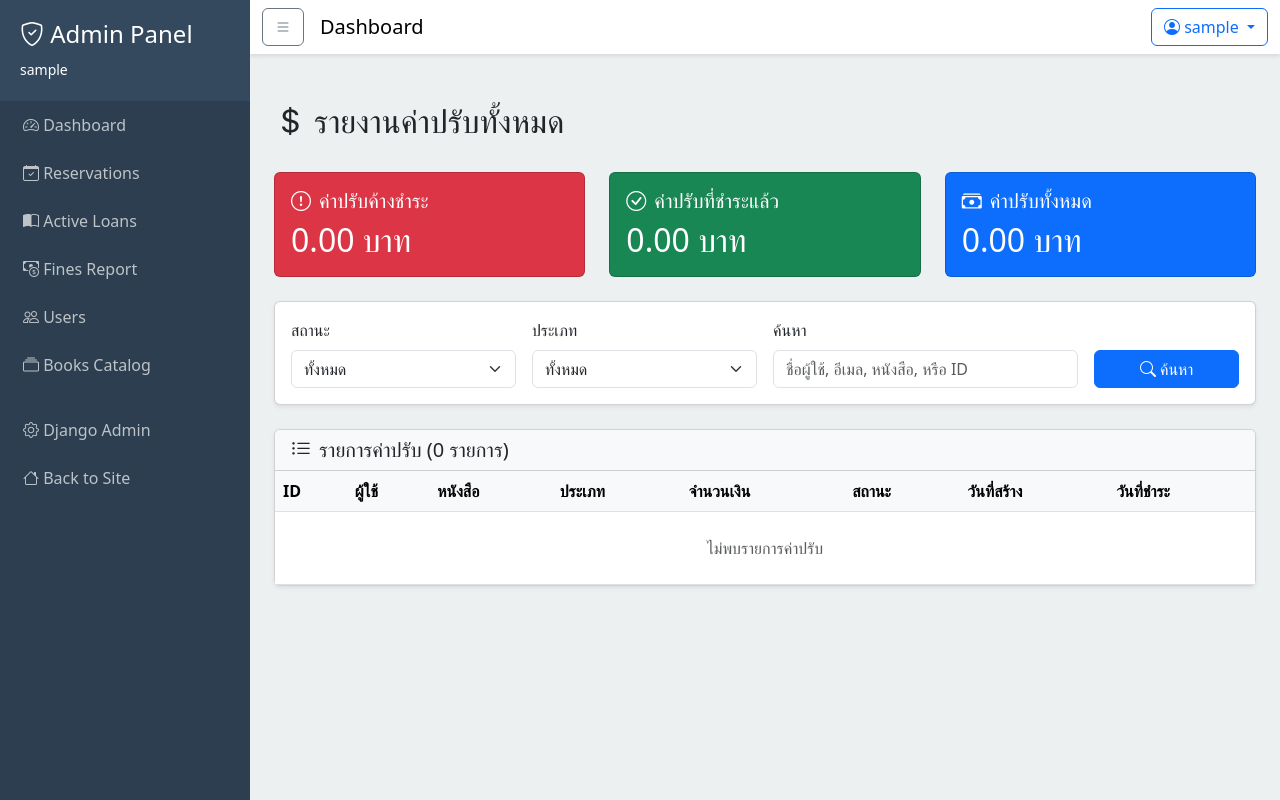
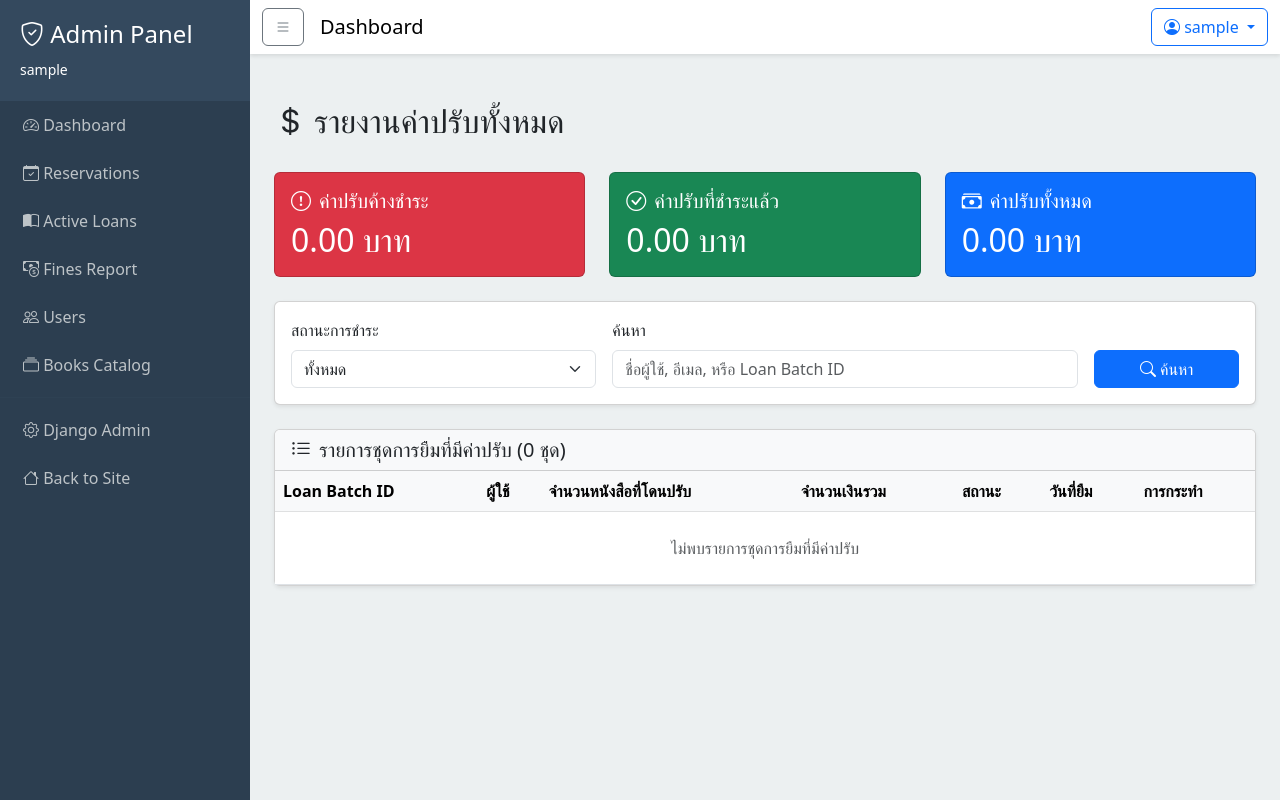
Before and after one commit to fair1998/digital-library, a Django app: page /my-fines/fines/ in a window 1280 px wide. Run offline with Django 4.2, Linux system fonts and the light colour scheme; the visitor is signed in with stand-in values (Sample User, id 1); data comes from the database, SQL or seed files in the repository; data that the repository does not hold is empty.

Commit message:
Add loan batch fines detail view and update admin report with batch information

```diff
--- a/fines/urls.py
+++ b/fines/urls.py
@@ -9,4 +9,5 @@ urlpatterns = [
 
     # Admin views
     path('fines/', views.admin_fines_report_view, name='admin_report'),
+    path('fines/batch/<int:batch_id>/', views.loan_batch_fines_detail_view, name='batch_detail'),
 ]
--- a/fines/views.py
+++ b/fines/views.py
@@ -1,7 +1,8 @@
-from django.shortcuts import render
+from django.shortcuts import render, get_object_or_404
 from django.contrib.auth.decorators import login_required, user_passes_test
-from django.db.models import Sum, Q
+from django.db.models import Sum, Q, Count
 from .models import Fine
+from loans.models import LoanBatch
 
 
 def is_staff(user):
@@ -40,53 +41,97 @@ def my_fines_view(request):
 @user_passes_test(is_staff)
 def admin_fines_report_view(request):
     """
-    Display all fines in the system for admin.
-    Admin can filter by status, type, and search by user or book.
+    Display loan batches with fines grouped by batch.
+    Admin can filter by payment status and search by user or loan batch ID.
     """
     # Get filter parameters
     status_filter = request.GET.get('status', 'all')
-    type_filter = request.GET.get('type', 'all')
     search_query = request.GET.get('search', '')
 
-    # Base query
-    fines = Fine.objects.select_related(
-        'loan_item__book__publisher',
-        'loan_item__loan_batch__user'
+    # Query loan batches that have fines
+    loan_batches = LoanBatch.objects.filter(
+        loan_items__fines__isnull=False
+    ).select_related(
+        'user'
     ).prefetch_related(
-        'loan_item__book__authors'
-    )
+        'loan_items__fines'
+    ).annotate(
+        total_fine_amount=Sum('loan_items__fines__amount'),
+        unpaid_fine_amount=Sum('loan_items__fines__amount', filter=Q(loan_items__fines__status='unpaid')),
+        paid_fine_amount=Sum('loan_items__fines__amount', filter=Q(loan_items__fines__status='paid')),
+        fine_count=Count('loan_items__fines', distinct=True)
+    ).distinct()
 
     # Apply filters
-    if status_filter and status_filter != 'all':
-        fines = fines.filter(status=status_filter)
-
-    if type_filter and type_filter != 'all':
-        fines = fines.filter(type=type_filter)
+    if status_filter == 'unpaid':
+        loan_batches = loan_batches.filter(loan_items__fines__status='unpaid').distinct()
+    elif status_filter == 'paid':
+        # Only show batches where all fines are paid
+        loan_batches = loan_batches.exclude(loan_items__fines__status='unpaid').distinct()
 
     if search_query:
-        q_filter = Q(loan_item__loan_batch__user__username__icontains=search_query)
-        q_filter |= Q(loan_item__loan_batch__user__email__icontains=search_query)
-        q_filter |= Q(loan_item__book__title__icontains=search_query)
-        # If search query is a number, also search by fine ID
+        q_filter = Q(user__username__icontains=search_query)
+        q_filter |= Q(user__email__icontains=search_query)
+        # If search query is a number, also search by batch ID
         if search_query.isdigit():
             q_filter |= Q(id=int(search_query))
-        fines = fines.filter(q_filter).distinct()
+        loan_batches = loan_batches.filter(q_filter).distinct()
 
-    fines = fines.order_by('-created_at')
+    loan_batches = loan_batches.order_by('-created_at')
 
-    # Calculate totals
-    total_unpaid = fines.filter(status='unpaid').aggregate(Sum('amount'))['amount__sum'] or 0
-    total_paid = fines.filter(status='paid').aggregate(Sum('amount'))['amount__sum'] or 0
-    total_all = fines.aggregate(Sum('amount'))['amount__sum'] or 0
+    # Add payment status flag for each batch
+    for batch in loan_batches:
+        batch.has_unpaid = batch.unpaid_fine_amount and batch.unpaid_fine_amount > 0
+        batch.is_fully_paid = not batch.has_unpaid
+
+    # Calculate totals across all fines
+    all_fines = Fine.objects.all()
+    total_unpaid = all_fines.filter(status='unpaid').aggregate(Sum('amount'))['amount__sum'] or 0
+    total_paid = all_fines.filter(status='paid').aggregate(Sum('amount'))['amount__sum'] or 0
+    total_all = all_fines.aggregate(Sum('amount'))['amount__sum'] or 0
 
     context = {
-        'fines': fines,
+        'loan_batches': loan_batches,
         'total_unpaid': total_unpaid,
         'total_paid': total_paid,
         'total_all': total_all,
         'status_filter': status_filter,
-        'type_filter': type_filter,
         'search_query': search_query,
     }
 
     return render(request, 'fines/admin_report.html', context)
+
+
+@login_required
+@user_passes_test(is_staff)
+def loan_batch_fines_detail_view(request, batch_id):
+    """
+    Display detailed fine information for a specific loan batch.
+    """
+    loan_batch = get_object_or_404(
+        LoanBatch.objects.select_related('user').prefetch_related(
+            'loan_items__book__publisher',
+            'loan_items__book__authors',
+            'loan_items__fines'
+        ),
+        id=batch_id
+    )
+
+    # Get all loan items with fines
+    loan_items_with_fines = loan_batch.loan_items.filter(fines__isnull=False).distinct()
+
+    # Calculate totals for this batch
+    all_fines = Fine.objects.filter(loan_item__loan_batch=loan_batch)
+    total_amount = all_fines.aggregate(Sum('amount'))['amount__sum'] or 0
+    total_unpaid = all_fines.filter(status='unpaid').aggregate(Sum('amount'))['amount__sum'] or 0
+    total_paid = all_fines.filter(status='paid').aggregate(Sum('amount'))['amount__sum'] or 0
+
+    context = {
+        'loan_batch': loan_batch,
+        'loan_items_with_fines': loan_items_with_fines,
+        'total_amount': total_amount,
+        'total_unpaid': total_unpaid,
+        'total_paid': total_paid,
+    }
+
+    return render(request, 'fines/batch_detail.html', context)
--- a/templates/fines/admin_report.html
+++ b/templates/fines/admin_report.html
@@ -46,31 +46,21 @@
         <div class="card shadow-sm mb-4">
             <div class="card-body">
                 <form method="get" class="row g-3">
-                    <div class="col-md-3">
-                        <label for="status" class="form-label">สถานะ</label>
+                    <div class="col-md-4">
+                        <label for="status" class="form-label">สถานะการชำระ</label>
                         <select name="status" id="status" class="form-select">
                             <option value="all" {% if status_filter == 'all' %}selected{% endif %}>ทั้งหมด</option>
-                            <option value="unpaid" {% if status_filter == 'unpaid' %}selected{% endif %}>ค้างชำระ</option>
-                            <option value="paid" {% if status_filter == 'paid' %}selected{% endif %}>ชำระแล้ว</option>
+                            <option value="unpaid" {% if status_filter == 'unpaid' %}selected{% endif %}>มีค้างชำระ</option>
+                            <option value="paid" {% if status_filter == 'paid' %}selected{% endif %}>ชำระครบแล้ว</option>
                         </select>
                     </div>
-                    <div class="col-md-3">
-                        <label for="type" class="form-label">ประเภท</label>
-                        <select name="type" id="type" class="form-select">
-                            <option value="all" {% if type_filter == 'all' %}selected{% endif %}>ทั้งหมด</option>
-                            <option value="late_return"
-                                    {% if type_filter == 'late_return' %}selected{% endif %}>คืนช้า</option>
-                            <option value="lost" {% if type_filter == 'lost' %}selected{% endif %}>ทำหาย</option>
-                            <option value="damaged" {% if type_filter == 'damaged' %}selected{% endif %}>ชำรุด</option>
-                        </select>
-                    </div>
-                    <div class="col-md-4">
+                    <div class="col-md-6">
                         <label for="search" class="form-label">ค้นหา</label>
                         <input type="text"
                                name="search"
                                id="search"
                                class="form-control"
-                               placeholder="ชื่อผู้ใช้, อีเมล, หนังสือ, หรือ ID"
+                               placeholder="ชื่อผู้ใช้, อีเมล, หรือ Loan Batch ID"
                                value="{{ search_query }}">
                     </div>
                     <div class="col-md-2 d-flex align-items-end">
@@ -81,11 +71,11 @@
                 </form>
             </div>
         </div>
-        <!-- Fines Table -->
+        <!-- Loan Batches with Fines Table -->
         <div class="card shadow-sm">
             <div class="card-header bg-light">
                 <h5 class="mb-0">
-                    <i class="bi bi-list-ul me-2"></i>รายการค่าปรับ ({{ fines.count }} รายการ)
+                    <i class="bi bi-list-ul me-2"></i>รายการชุดการยืมที่มีค่าปรับ ({{ loan_batches.count }} ชุด)
                 </h5>
             </div>
             <div class="card-body p-0">
@@ -93,79 +83,59 @@
                     <table class="table table-hover mb-0">
                         <thead class="table-light">
                             <tr>
-                                <th>ID</th>
+                                <th>Loan Batch ID</th>
                                 <th>ผู้ใช้</th>
-                                <th>หนังสือ</th>
-                                <th>ประเภท</th>
-                                <th>จำนวนเงิน</th>
+                                <th>จำนวนหนังสือที่โดนปรับ</th>
+                                <th>จำนวนเงินรวม</th>
                                 <th>สถานะ</th>
-                                <th>วันที่สร้าง</th>
-                                <th>วันที่ชำระ</th>
+                                <th>วันที่ยืม</th>
+                                <th>การกระทำ</th>
                             </tr>
                         </thead>
                         <tbody>
-                            {% for fine in fines %}
+                            {% for batch in loan_batches %}
                                 <tr>
                                     <td>
-                                        <strong>#{{ fine.id }}</strong>
+                                        <strong>#{{ batch.id }}</strong>
                                     </td>
                                     <td>
                                         <div>
-                                            <strong>{{ fine.loan_item.loan_batch.user.get_full_name|default:fine.loan_item.loan_batch.user.username }}</strong>
+                                            <strong>{{ batch.user.get_full_name|default:batch.user.username }}</strong>
                                         </div>
-                                        <small class="text-muted">{{ fine.loan_item.loan_batch.user.email }}</small>
+                                        <small class="text-muted">{{ batch.user.email }}</small>
                                     </td>
                                     <td>
-                                        <div>{{ fine.loan_item.book.title }}</div>
-                                        <small class="text-muted">Loan Item #{{ fine.loan_item.id }}</small>
+                                        <span class="badge bg-secondary">{{ batch.fine_count }} เล่ม</span>
                                     </td>
                                     <td>
-                                        {% if fine.type == 'late_return' %}
-                                            <span class="badge bg-warning text-dark">
-                                                <i class="bi bi-clock me-1"></i>คืนช้า
-                                            </span>
-                                        {% elif fine.type == 'lost' %}
-                                            <span class="badge bg-danger">
-                                                <i class="bi bi-x-circle me-1"></i>ทำหาย
-                                            </span>
-                                        {% elif fine.type == 'damaged' %}
-                                            <span class="badge bg-secondary">
-                                                <i class="bi bi-exclamation-triangle me-1"></i>ชำรุด
-                                            </span>
+                                        <strong class="text-danger">{{ batch.total_fine_amount|floatformat:2 }} บาท</strong>
+                                        <div>
+                                            {% if batch.unpaid_fine_amount %}
+                                                <small class="text-danger">ค้างชำระ: {{ batch.unpaid_fine_amount|floatformat:2 }} บาท</small>
+                                            {% endif %}
+                                            {% if batch.paid_fine_amount %}
+                                                <small class="text-success d-block">ชำระแล้ว: {{ batch.paid_fine_amount|floatformat:2 }} บาท</small>
+                                            {% endif %}
+                                        </div>
+                                    </td>
+                                    <td>
+                                        {% if batch.has_unpaid %}
+                                            <span class="badge bg-danger">มีค้างชำระ</span>
+                                        {% else %}
+                                            <span class="badge bg-success">ชำระครบแล้ว</span>
                                         {% endif %}
                                     </td>
+                                    <td>{{ batch.created_at|date:"d/m/Y H:i" }}</td>
                                     <td>
-                                        <strong>{{ fine.amount|floatformat:2 }} บาท</strong>
-                                    </td>
-                                    <td>
-                                        {% if fine.status == 'unpaid' %}
-                                            <span class="badge bg-danger">ค้างชำระ</span>
-                                        {% else %}
-                                            <span class="badge bg-success">ชำระแล้ว</span>
-                                        {% endif %}
-                                    </td>
-                                    <td>{{ fine.created_at|date:"d/m/Y H:i" }}</td>
-                                    <td>
-                                        {% if fine.paid_at %}
-                                            {{ fine.paid_at|date:"d/m/Y H:i" }}
-                                        {% else %}
-                                            <span class="text-muted">-</span>
-                                        {% endif %}
+                                        <a href="{% url 'fines:batch_detail' batch.id %}"
+                                           class="btn btn-sm btn-outline-primary">
+                                            <i class="bi bi-eye me-1"></i>ดูรายละเอียด
+                                        </a>
                                     </td>
                                 </tr>
-                                {% if fine.reason %}
-                                    <tr class="table-light">
-                                        <td></td>
-                                        <td colspan="7">
-                                            <small>
-                                                <strong>เหตุผล:</strong> {{ fine.reason }}
-                                            </small>
-                                        </td>
-                                    </tr>
-                                {% endif %}
                             {% empty %}
                                 <tr>
-                                    <td colspan="8" class="text-center text-muted py-4">ไม่พบรายการค่าปรับ</td>
+                                    <td colspan="7" class="text-center text-muted py-4">ไม่พบรายการชุดการยืมที่มีค่าปรับ</td>
                                 </tr>
                             {% endfor %}
                         </tbody>
```
Also changed, not shown: templates/fines/batch_detail.html (added, +193 -0 lines).
